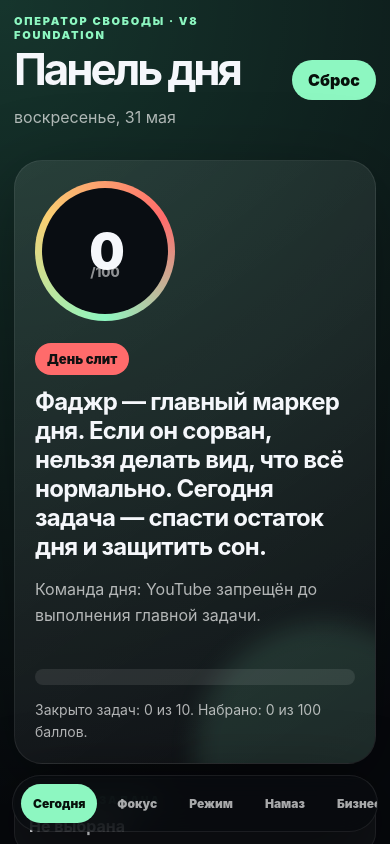
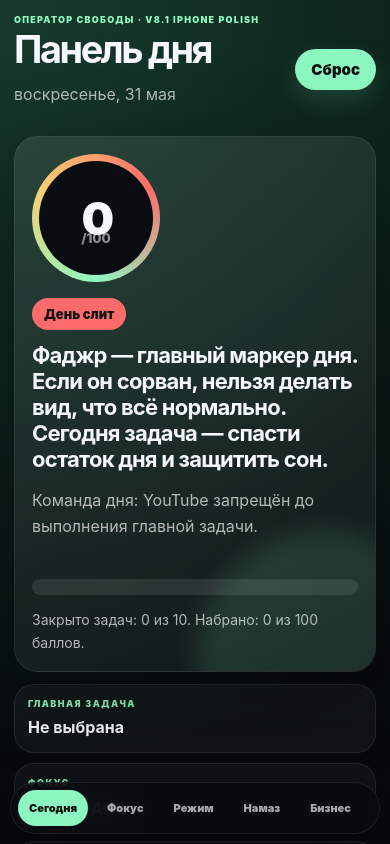
Before and after one commit to Bambuk080/operator-svobody, a React (Vite) app: page / in a window 390 px wide. Shown: the top 844 px of the page. Built offline with nearby package versions, Linux system fonts and the light colour scheme.

Commit message:
v8.1 iphone polish

```diff
--- a/src/App.css
+++ b/src/App.css
@@ -1,12 +1,12 @@
 .app {
   min-height: 100vh;
   padding: 18px;
-  padding-bottom: 118px;
+  padding-bottom: 128px;
   color: #f5f7fb;
   background:
     radial-gradient(circle at top left, rgba(90, 255, 190, 0.18), transparent 30%),
-    radial-gradient(circle at bottom right, rgba(255, 201, 92, 0.12), transparent 30%),
-    #07090d;
+    radial-gradient(circle at bottom right, rgba(255, 201, 92, 0.12), transparent 32%),
+    linear-gradient(180deg, #07100d 0%, #07090d 42%, #05070a 100%);
 }
 
 .shell {
@@ -40,7 +40,7 @@ h1 {
 
 h2 {
   margin: 0 0 10px;
-  letter-spacing: -0.03em;
+  letter-spacing: -0.035em;
 }
 
 .subtitle,
@@ -59,11 +59,21 @@ h2 {
 .taskForm button {
   border: 0;
   border-radius: 999px;
-  padding: 10px 16px;
+  padding: 11px 17px;
   color: #07100b;
   background: #8df7c1;
-  font-weight: 900;
+  font-weight: 950;
   cursor: pointer;
+  box-shadow: 0 10px 24px rgba(141, 247, 193, 0.14);
+}
+
+.reset:active,
+.closeDay:active,
+.taskForm button:active,
+.ghostButton:active,
+.taskCard:active,
+.dayPlanItem:active {
+  transform: scale(0.985);
 }
 
 .tabBar {
@@ -76,9 +86,14 @@ h2 {
   padding: 8px;
   overflow-x: auto;
   border-radius: 999px;
-  background: rgba(7, 9, 13, 0.78);
+  background: rgba(7, 9, 13, 0.8);
   backdrop-filter: blur(18px);
+  -webkit-backdrop-filter: blur(18px);
   border: 1px solid rgba(255, 255, 255, 0.08);
+}
+
+.tabBar::-webkit-scrollbar {
+  display: none;
 }
 
 .tabBar button {
@@ -88,8 +103,9 @@ h2 {
   padding: 10px 14px;
   color: rgba(255, 255, 255, 0.65);
   background: transparent;
-  font-weight: 900;
+  font-weight: 950;
   cursor: pointer;
+  white-space: nowrap;
 }
 
 .tabBar button.active {
@@ -102,7 +118,8 @@ h2 {
   padding: 20px;
   border-radius: 28px;
   border: 1px solid rgba(255, 255, 255, 0.08);
-  background: linear-gradient(145deg, rgba(255, 255, 255, 0.09), rgba(255, 255, 255, 0.035));
+  background:
+    linear-gradient(145deg, rgba(255, 255, 255, 0.095), rgba(255, 255, 255, 0.035));
   box-shadow: 0 20px 80px rgba(0, 0, 0, 0.35);
 }
 
@@ -118,7 +135,7 @@ h2 {
   width: 260px;
   height: 260px;
   border-radius: 50%;
-  background: rgba(141, 247, 193, 0.12);
+  background: rgba(141, 247, 193, 0.13);
   filter: blur(12px);
 }
 
@@ -159,7 +176,7 @@ h2 {
   position: absolute;
   bottom: 34px;
   color: rgba(255, 255, 255, 0.55);
-  font-weight: 800;
+  font-weight: 850;
 }
 
 .status,
@@ -236,7 +253,7 @@ h2 {
 
 .quickCard strong {
   display: block;
-  line-height: 1.4;
+  line-height: 1.35;
 }
 
 .statTop {
@@ -286,13 +303,14 @@ h2 {
   text-align: left;
   background: rgba(255, 255, 255, 0.045);
   cursor: pointer;
+  transition: transform 0.15s ease, background 0.15s ease, border 0.15s ease;
 }
 
 .taskCard.done,
 .dayPlanItem.done,
 .prayerItem.done {
-  border-color: rgba(141, 247, 193, 0.4);
-  background: rgba(141, 247, 193, 0.12);
+  border-color: rgba(141, 247, 193, 0.42);
+  background: rgba(141, 247, 193, 0.13);
 }
 
 .checkBox {
@@ -335,7 +353,7 @@ h2 {
   gap: 8px;
   color: rgba(255, 255, 255, 0.7);
   font-size: 14px;
-  font-weight: 800;
+  font-weight: 850;
 }
 
 .fullLabel {
@@ -349,9 +367,17 @@ textarea {
   border: 1px solid rgba(255, 255, 255, 0.1);
   outline: none;
   border-radius: 14px;
-  padding: 12px 13px;
+  padding: 13px 13px;
   color: #fff;
-  background: rgba(255, 255, 255, 0.06);
+  background: rgba(255, 255, 255, 0.065);
+  font-size: 16px;
+}
+
+input:focus,
+select:focus,
+textarea:focus {
+  border-color: rgba(141, 247, 193, 0.55);
+  box-shadow: 0 0 0 3px rgba(141, 247, 193, 0.08);
 }
 
 select option {
@@ -359,7 +385,7 @@ select option {
 }
 
 textarea {
-  min-height: 92px;
+  min-height: 96px;
   resize: vertical;
   line-height: 1.5;
 }
@@ -576,25 +602,47 @@ textarea {
 @media (max-width: 800px) {
   .app {
     padding: 14px;
-    padding-bottom: 116px;
+    padding-bottom: calc(128px + env(safe-area-inset-bottom));
+  }
+
+  .shell {
+    width: 100%;
   }
 
   .topHeader {
     align-items: center;
+    margin-bottom: 12px;
+  }
+
+  .topHeader .label {
+    font-size: 9px;
+    letter-spacing: 0.14em;
   }
 
   h1 {
-    font-size: 44px;
+    font-size: 42px;
+    letter-spacing: -0.065em;
+  }
+
+  h2 {
+    font-size: 22px;
+  }
+
+  .reset {
+    padding: 11px 16px;
+    font-size: 15px;
   }
 
   .tabBar {
     position: fixed;
-    left: 12px;
-    right: 12px;
-    bottom: 12px;
+    left: 10px;
+    right: 10px;
+    bottom: calc(10px + env(safe-area-inset-bottom));
     top: auto;
     margin: 0;
-    box-shadow: 0 18px 70px rgba(0, 0, 0, 0.55);
+    padding: 7px;
+    border-radius: 26px;
+    box-shadow: 0 18px 70px rgba(0, 0, 0, 0.62);
   }
 
   .tabBar button {
@@ -602,17 +650,63 @@ textarea {
     padding: 12px 12px;
   }
 
-  .scoreBlock,
-  .focusBox,
-  .quickGrid,
-  .stats,
-  .taskForm,
-  .reportGrid,
+  .panel {
+    padding: 17px;
+    border-radius: 24px;
+    margin-bottom: 12px;
+  }
+
+  .scoreBlock {
+    grid-template-columns: 1fr;
+    gap: 16px;
+  }
+
+  .circle {
+    width: 128px;
+    height: 128px;
+  }
+
+  .circle span {
+    font-size: 46px;
+  }
+
+  .circle small {
+    bottom: 29px;
+  }
+
+  .quickGrid {
+    grid-template-columns: repeat(2, 1fr);
+  }
+
+  .stats {
+    grid-template-columns: repeat(2, 1fr);
+  }
+
   .moneyGrid,
   .businessHero,
   .financeSummary,
-  .dayPlanGrid {
+  .dayPlanGrid,
+  .reportGrid,
+  .taskForm,
+  .focusBox {
     grid-template-columns: 1fr;
+  }
+
+  .quickCard,
+  .statCard,
+  .moneyCard {
+    padding: 13px;
+  }
+
+  .quickCard .label,
+  .statCard .label {
+    font-size: 9px;
+  }
+
+  .taskCard,
+  .dayPlanItem {
+    padding: 13px;
+    border-radius: 17px;
   }
 
   .taskMeta {
@@ -628,9 +722,22 @@ textarea {
     font-size: 30px;
   }
 
-  .focusActions {
+  .timerCircle small {
+    bottom: 30px;
+  }
+
+  .focusActions,
+  .backupActions {
     display: grid;
     grid-template-columns: 1fr;
+  }
+
+  .focusActions button,
+  .backupActions button,
+  .closeDay,
+  .ghostButton,
+  .dangerButton {
+    width: 100%;
   }
 
   .prayerItem {
@@ -640,4 +747,32 @@ textarea {
   .prayerItem input {
     grid-column: 1 / -1;
   }
+
+  .historyItem {
+    align-items: flex-start;
+  }
+
+  .historyScore {
+    white-space: nowrap;
+  }
+
+  .bigTextarea {
+    min-height: 300px;
+  }
 }
+
+@media (max-width: 390px) {
+  h1 {
+    font-size: 38px;
+  }
+
+  .quickGrid,
+  .stats {
+    grid-template-columns: 1fr;
+  }
+
+  .tabBar button {
+    font-size: 11px;
+    padding: 11px 11px;
+  }
+}
--- a/src/App.jsx
+++ b/src/App.jsx
@@ -1,7 +1,7 @@
 import { useEffect, useMemo, useState } from "react";
 import "./App.css";
 
-const VERSION = "8 Foundation";
+const VERSION = "8.1 iPhone Polish";
 const FOCUS_DURATION = 10 * 60;
 
 const tabs = [
```
